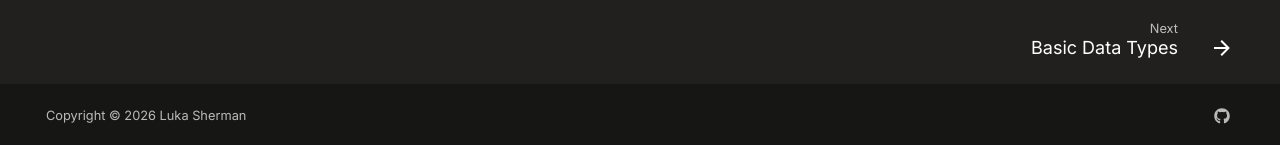
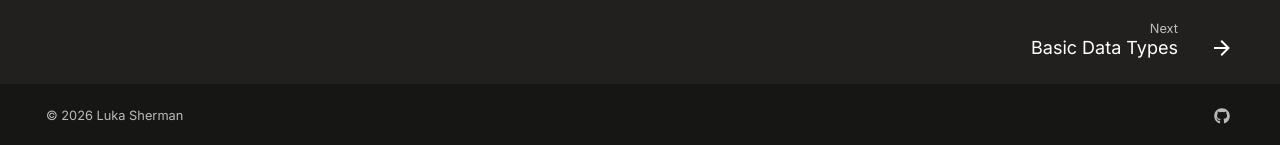
Before and after one commit to luka-sherman/python-field-guide, an MkDocs documentation site: the page built from docs/index.md, in a window 1280 px wide. Shown: the part 752-897 px from the top of the page. Built offline with MkDocs 1.6.1 and Material for MkDocs 9.7.7, drawn with Linux system fonts in a browser that asks for light colours; nearby versions of some CDN libraries.

Commit message:
fix footer error

```diff
--- a/mkdocs.yml
+++ b/mkdocs.yml
@@ -35,13 +35,13 @@ markdown_extensions:
   - pymdownx.highlight:
       use_pygments: false
 
-copyright: Copyright &copy; 2026 Luka Sherman
+copyright: "&copy; 2026 Luka Sherman"
 
 extra:
   generator: false
   social:
     - icon: fontawesome/brands/github
-      link: https://github.com/luka-sherman
+      link: https://github.com/luka-sherman/python-field-guide
 
 extra_css:
   - stylesheets/extra.css
```
